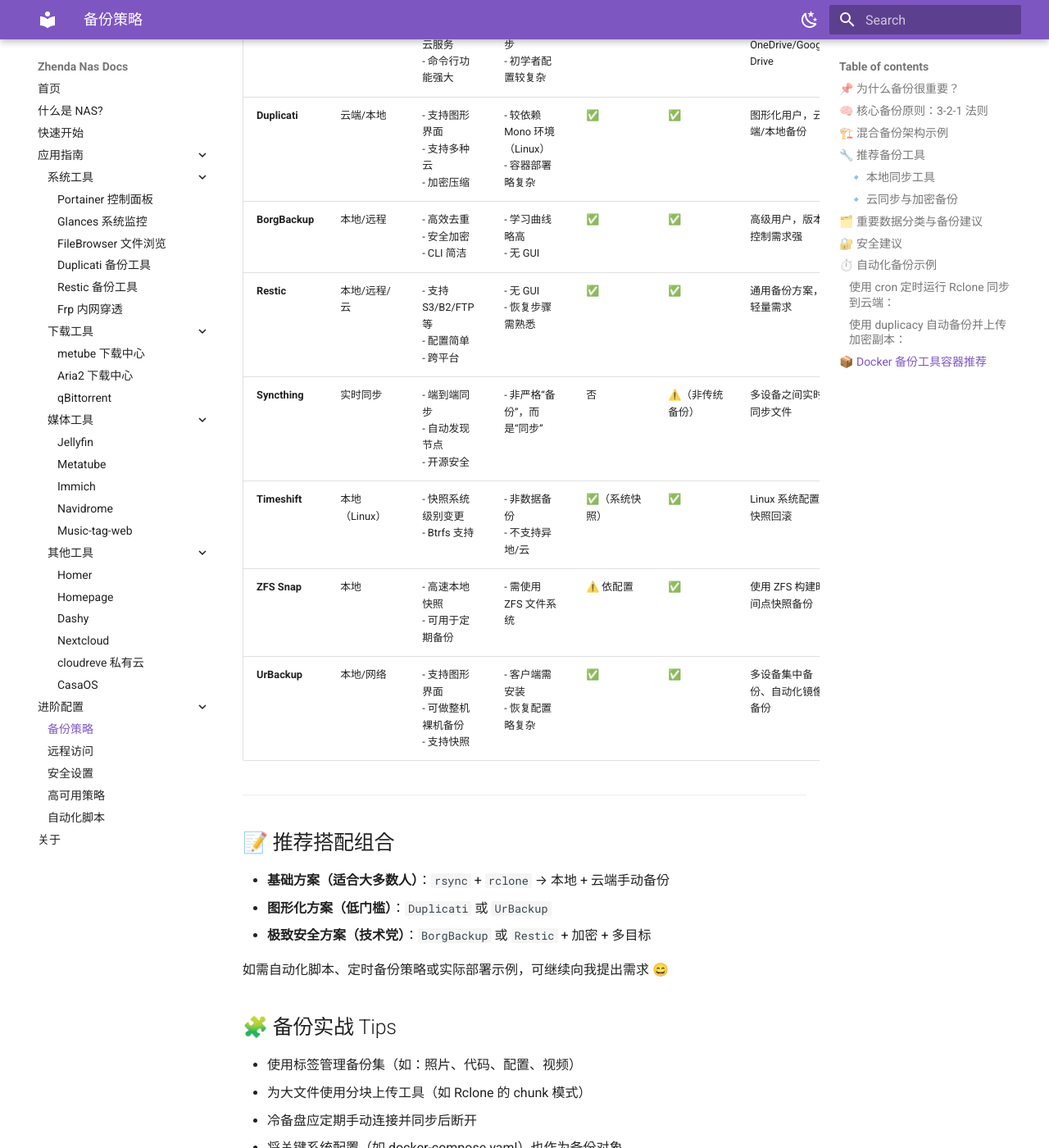
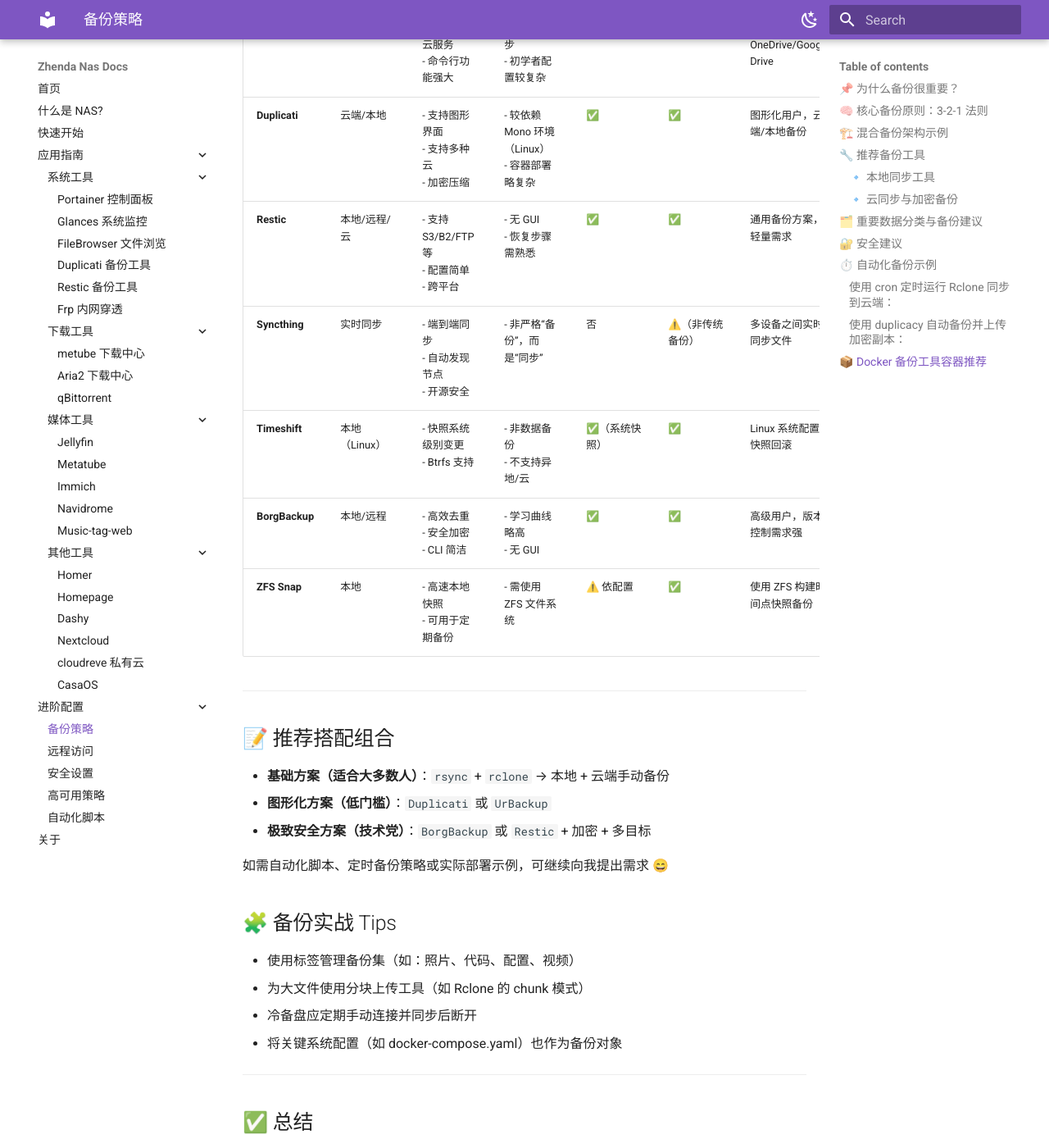
Before and after one commit to zhenda-hub/my-docker-files, an MkDocs documentation site: the page built from docs/advanced/backup-strategies.md, in a window 1280 px wide and 1400 px high, scrolled down 3770 px. Shown: the whole window at 82% size. Built offline with MkDocs 1.6.1 and Material for MkDocs 9.7.7, drawn with Linux system fonts in a browser that asks for light colours.

Commit message:
update(doc): backup

```diff
--- a/docs/advanced/backup-strategies.md
+++ b/docs/advanced/backup-strategies.md
@@ -115,12 +115,11 @@
 | **rsync**      | 本地/远程     | - 跨主机同步<br>- 支持排除规则<br>- 稳定成熟       | - 配置较繁琐<br>- 无图形界面                | 否       | ✅         | 本地/局域网/异地备份               |
 | **rclone**     | 云端        | - 支持众多云服务<br>- 命令行功能强大              | - 无实时同步<br>- 初学者配置较复杂             | ✅       | ✅         | 备份到 OneDrive/Google Drive |
 | **Duplicati**  | 云端/本地     | - 支持图形界面<br>- 支持多种云<br>- 加密压缩       | - 较依赖 Mono 环境（Linux）<br>- 容器部署略复杂 | ✅       | ✅         | 图形化用户，云端/本地备份             |
-| **BorgBackup** | 本地/远程     | - 高效去重<br>- 安全加密<br>- CLI 简洁        | - 学习曲线略高<br>- 无 GUI               | ✅       | ✅         | 高级用户，版本控制需求强              |
 | **Restic**     | 本地/远程/云   | - 支持 S3/B2/FTP 等<br>- 配置简单<br>- 跨平台 | - 无 GUI<br>- 恢复步骤需熟悉              | ✅       | ✅         | 通用备份方案，轻量需求               |
 | **Syncthing**  | 实时同步      | - 端到端同步<br>- 自动发现节点<br>- 开源安全       | - 非严格“备份”，而是“同步”                  | 否       | ⚠️（非传统备份） | 多设备之间实时同步文件               |
 | **Timeshift**  | 本地（Linux） | - 快照系统级别变更<br>- Btrfs 支持            | - 非数据备份<br>- 不支持异地/云              | ✅（系统快照） | ✅         | Linux 系统配置快照回滚            |
+| **BorgBackup** | 本地/远程     | - 高效去重<br>- 安全加密<br>- CLI 简洁        | - 学习曲线略高<br>- 无 GUI               | ✅       | ✅         | 高级用户，版本控制需求强              |
 | **ZFS Snap**   | 本地        | - 高速本地快照<br>- 可用于定期备份               | - 需使用 ZFS 文件系统                    | ⚠️ 依配置  | ✅         | 使用 ZFS 构建时间点快照备份          |
-| **UrBackup**   | 本地/网络     | - 支持图形界面<br>- 可做整机裸机备份<br>- 支持快照    | - 客户端需安装<br>- 恢复配置略复杂             | ✅       | ✅         | 多设备集中备份、自动化镜像备份           |
 
 ---
 
```
